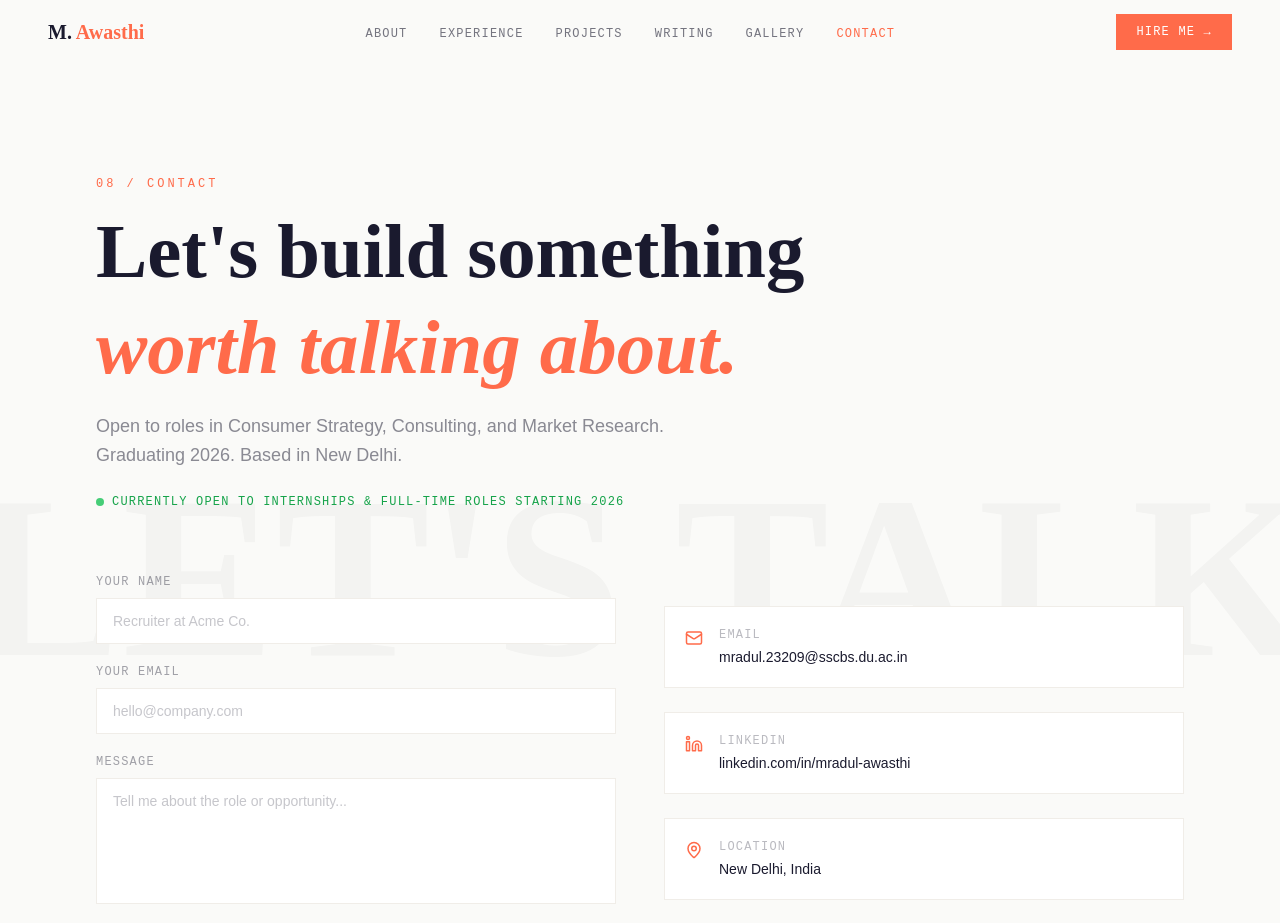
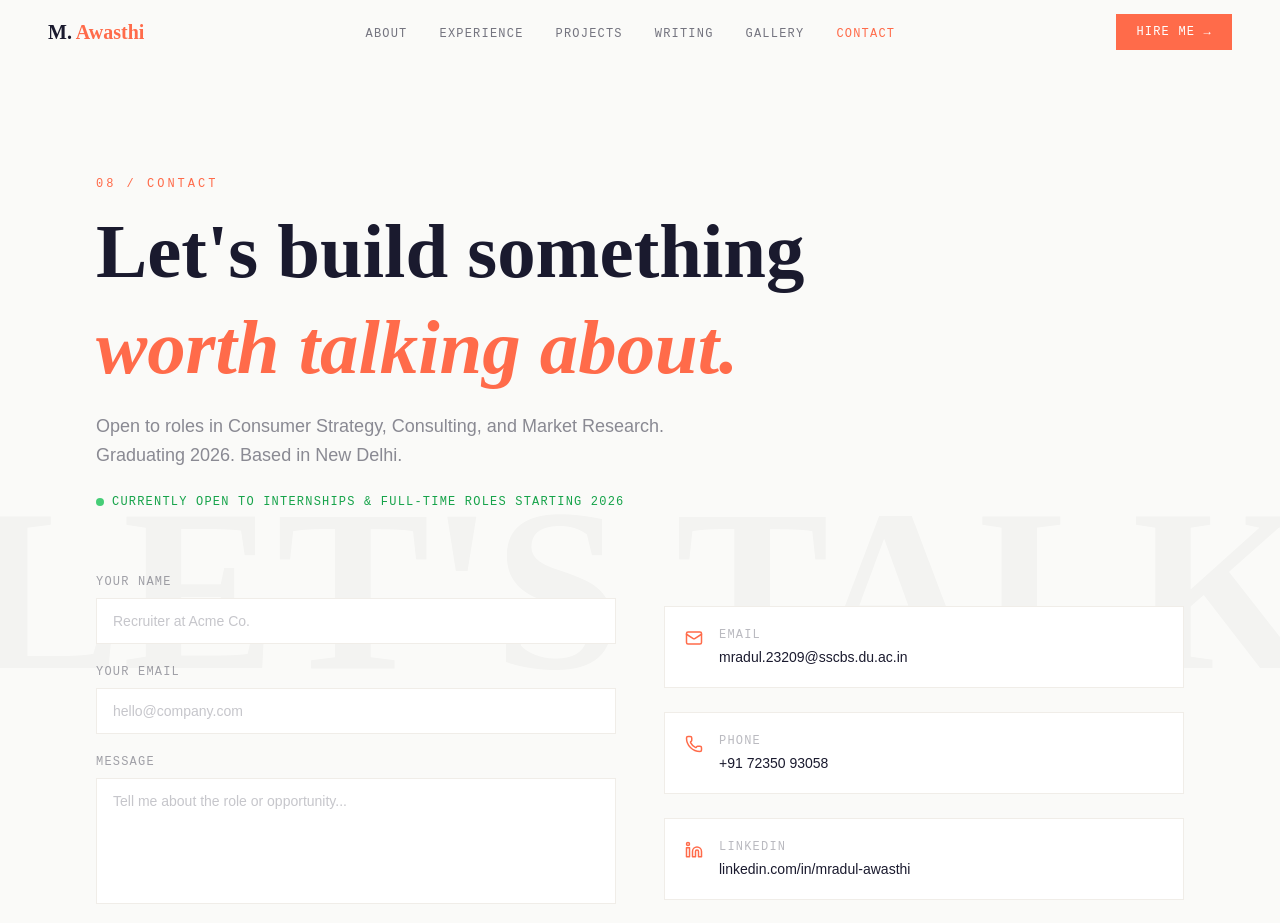
Before and after one commit to somradul/mradul-portfolio, a Next.js app: page /contact in a window 1280 px wide. Shown: the top 923 px of the page. Built offline with nearby package versions, Linux system fonts and the light colour scheme.

Commit message:
Add contact number to contact page

```diff
--- a/app/contact/page.tsx
+++ b/app/contact/page.tsx
@@ -2,7 +2,7 @@
 
 import { useState } from "react";
 import { motion } from "framer-motion";
-import { Mail, MapPin, Linkedin, Send } from "lucide-react";
+import { Mail, MapPin, Linkedin, Send, Phone } from "lucide-react";
 
 export default function ContactPage() {
     const [formData, setFormData] = useState({
@@ -178,6 +178,12 @@ export default function ContactPage() {
                                     value: "mradul.23209@sscbs.du.ac.in",
                                     href: "mailto:mradul.23209@sscbs.du.ac.in",
                                 },
+                                {
+                                    icon: <Phone size={18} />,
+                                    label: "Phone",
+                                    value: "+91 72350 93058",
+                                    href: "tel:+917235093058",
+                                },
 
                                 {
                                     icon: <Linkedin size={18} />,
```
